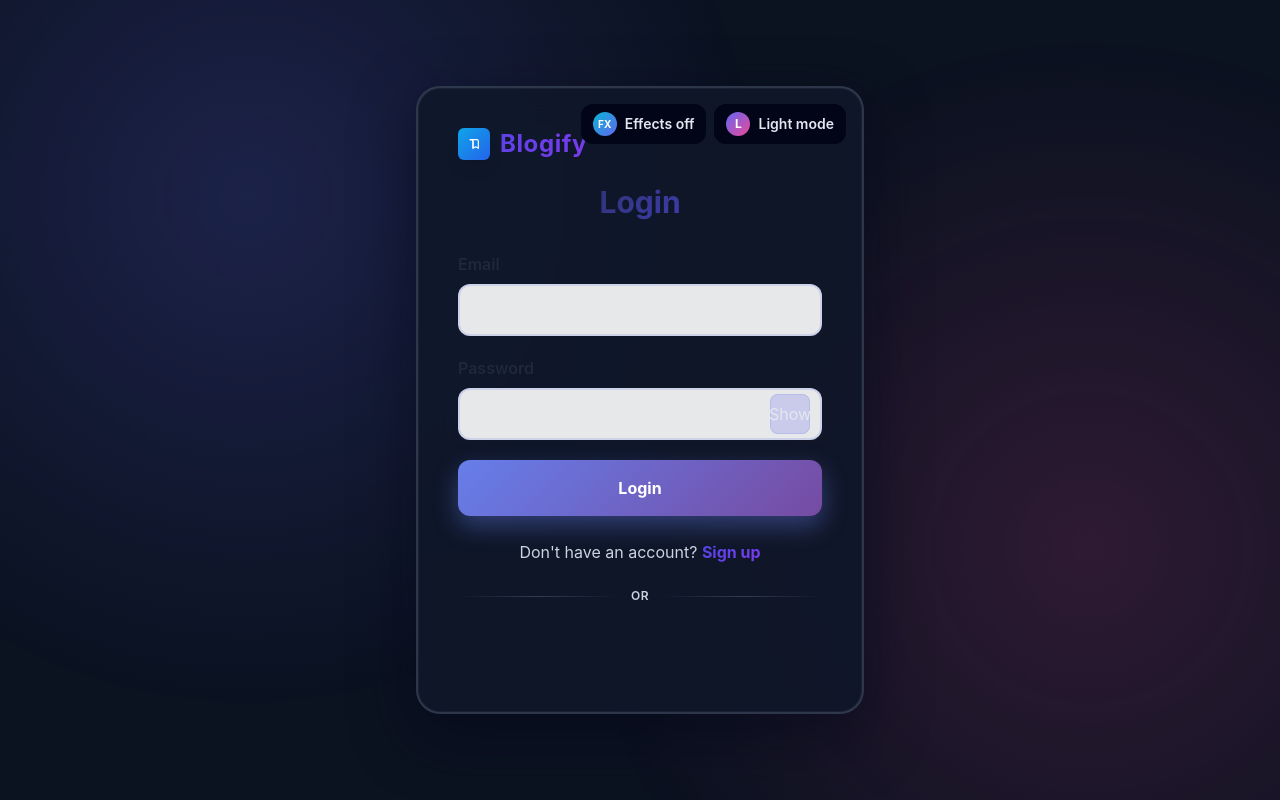
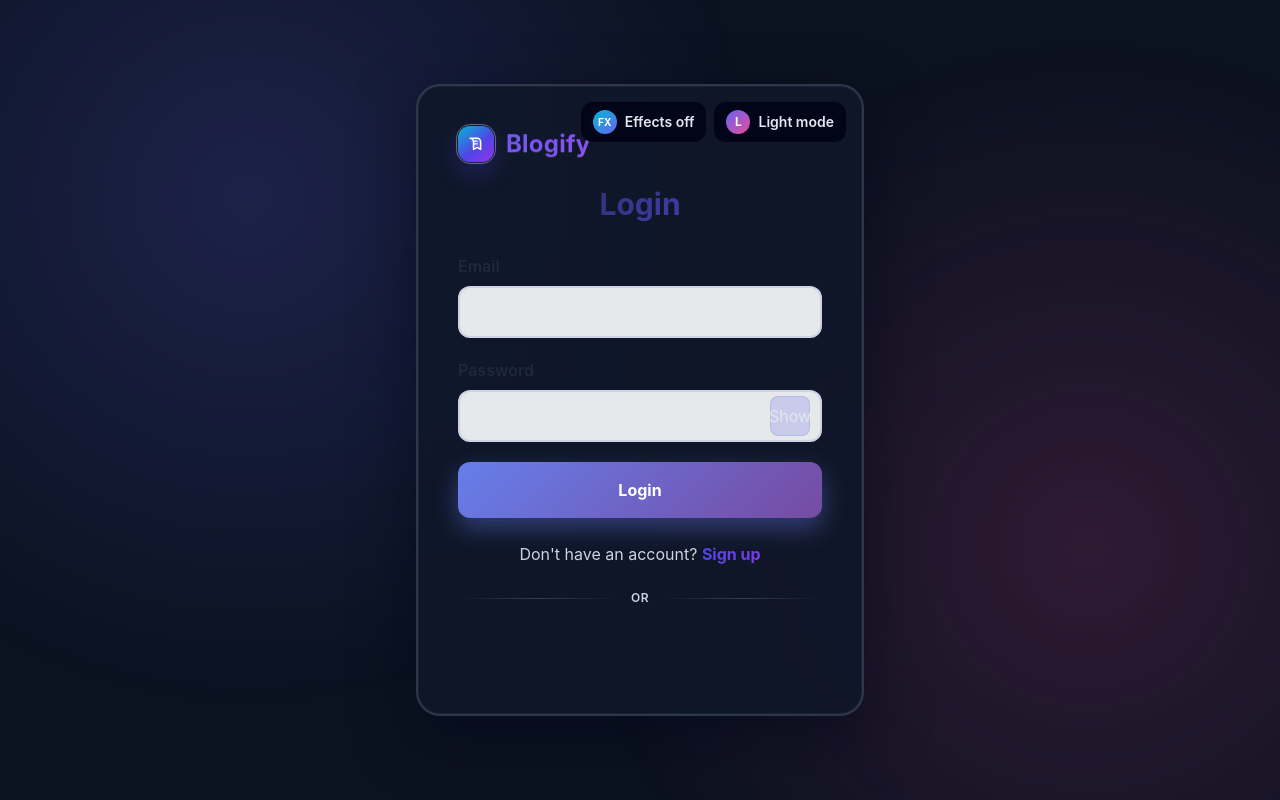
Before and after one commit to AbhinavVajinapalli/Blogify, a React (Create React App) app in the folder frontend/: page /login in a window 1280 px wide. Built offline with nearby package versions, Linux system fonts and the light colour scheme; no server answers.

Commit message:
Fix dashboard menu toggle behavior and redesign logo

```diff
--- a/frontend/src/components/common/Logo.jsx
+++ b/frontend/src/components/common/Logo.jsx
@@ -2,24 +2,28 @@ import '../../styles/Logo.scss';
 
 /* eslint-disable react/prop-types */
 
-const Logo = ({ text = 'Blogify', light = false, className = '' }) => {
-  const classes = ['logo', light ? 'logo-light' : '', className].filter(Boolean).join(' ');
+const Logo = ({ text = 'Blogify', light = false, iconOnly = false, className = '' }) => {
+  const classes = ['logo', light ? 'logo-light' : '', iconOnly ? 'logo-icon-only' : '', className]
+    .filter(Boolean)
+    .join(' ');
 
   return (
     <span className={classes}>
       <span className="logo-mark" aria-hidden="true">
         <svg viewBox="0 0 24 24" fill="none" xmlns="http://www.w3.org/2000/svg">
+          <path d="M12 2.5 14.3 7.1l5 .7-3.6 3.5.9 5-4.6-2.4-4.6 2.4.9-5-3.6-3.5 5-.7L12 2.5Z" fill="currentColor" opacity="0.15" />
           <path
-            d="M6 5.5H16C17.38 5.5 18.5 6.62 18.5 8V18.5L14.5 16L10.5 18.5V8C10.5 6.62 9.38 5.5 8 5.5H6Z"
+            d="M6.5 5h6.8c2.32 0 4.2 1.88 4.2 4.2v9.3l-4.2-2.5-4.2 2.5V9.2A4.2 4.2 0 0 0 4.9 5h1.6Z"
             stroke="currentColor"
-            strokeWidth="1.8"
+            strokeWidth="1.9"
             strokeLinecap="round"
             strokeLinejoin="round"
           />
-          <path d="M6 5.5H8C9.38 5.5 10.5 6.62 10.5 8V18.5" stroke="currentColor" strokeWidth="1.8" />
+          <path d="M9.1 8.5h4.3" stroke="currentColor" strokeWidth="1.7" strokeLinecap="round" />
+          <path d="M9.1 11.8h4.3" stroke="currentColor" strokeWidth="1.7" strokeLinecap="round" />
         </svg>
       </span>
-      <span className="logo-text">{text}</span>
+      {text ? <span className="logo-text">{text}</span> : null}
     </span>
   );
 };
--- a/frontend/src/components/layout/DashboardLayout.jsx
+++ b/frontend/src/components/layout/DashboardLayout.jsx
@@ -7,6 +7,23 @@ import Logo from '../common/Logo';
 import ThemeToggle from '../common/ThemeToggle';
 import EffectsToggle from '../common/EffectsToggle';
 import '../../styles/DashboardLayout.scss';
+
+const MenuToggleIcon = ({ expanded }) => (
+  <svg viewBox="0 0 24 24" aria-hidden="true" focusable="false">
+    {expanded ? (
+      <path
+        d="M6.7 5.3 12 10.6l5.3-5.3 1.4 1.4L13.4 12l5.3 5.3-1.4 1.4L12 13.4l-5.3 5.3-1.4-1.4L10.6 12 5.3 6.7Z"
+        fill="currentColor"
+      />
+    ) : (
+      <path d="M4 6h16v2H4V6Zm0 5h16v2H4v-2Zm0 5h16v2H4v-2Z" fill="currentColor" />
+    )}
+  </svg>
+);
+
+MenuToggleIcon.propTypes = {
+  expanded: PropTypes.bool.isRequired,
+};
 
 const CreateIcon = () => (
   <svg viewBox="0 0 24 24" aria-hidden="true" focusable="false">
@@ -47,12 +64,6 @@ const SettingsIcon = () => (
   </svg>
 );
 
-const ExpandIcon = ({ expanded }) => <span aria-hidden="true">{expanded ? '‹' : '›'}</span>;
-
-ExpandIcon.propTypes = {
-  expanded: PropTypes.bool.isRequired,
-};
-
 const navItems = [
   { to: '/dashboard/create', label: 'Create New Post', icon: <CreateIcon /> },
   { to: '/dashboard/posts', label: 'Posts', icon: <PostsIcon /> },
@@ -77,13 +88,9 @@ const DashboardLayout = () => {
 
   return (
     <div className="dashboard-layout">
-      <aside
-        className={`dashboard-sidebar ${isExpanded ? 'is-expanded' : 'is-collapsed'}`}
-        onMouseEnter={() => setIsSidebarExpanded(true)}
-        onMouseLeave={() => setIsSidebarExpanded(false)}
-      >
+      <aside className={`dashboard-sidebar ${isExpanded ? 'is-expanded' : 'is-collapsed'}`}>
         <div className="brand">
-          <Logo text="Blogify" light />
+          <Logo text="Blogify" light iconOnly={!isExpanded} />
           <button
             type="button"
             className="sidebar-expand-btn"
@@ -91,7 +98,7 @@ const DashboardLayout = () => {
             aria-label={isExpanded ? 'Collapse navigation' : 'Expand navigation'}
             aria-pressed={isExpanded}
           >
-            <ExpandIcon expanded={isExpanded} />
+            <MenuToggleIcon expanded={isExpanded} />
           </button>
         </div>
         <nav className="dashboard-nav">
--- a/frontend/src/styles/DashboardLayout.scss
+++ b/frontend/src/styles/DashboardLayout.scss
@@ -20,6 +20,10 @@
       border-color: rgba(255, 255, 255, 0.2);
       background: rgba(15, 23, 42, 0.25);
       backdrop-filter: blur(10px);
+
+      svg {
+        @apply h-4 w-4;
+      }
 
       &:hover {
         background: rgba(15, 23, 42, 0.4);
@@ -237,7 +241,6 @@
     }
   }
 
-  .dashboard-sidebar.is-collapsed:hover,
   .dashboard-sidebar.is-expanded {
     width: 280px;
 
--- a/frontend/src/styles/Logo.scss
+++ b/frontend/src/styles/Logo.scss
@@ -1,25 +1,49 @@
 .logo {
-  @apply inline-flex items-center gap-2.5;
+  @apply inline-flex items-center gap-3;
 
   .logo-mark {
-    @apply inline-flex h-8 w-8 items-center justify-center rounded-md bg-gradient-to-br from-sky-500 to-blue-600 text-white shadow-lg;
+    @apply inline-flex h-9 w-9 items-center justify-center rounded-xl text-white;
+    background: linear-gradient(140deg, #06b6d4 0%, #4f46e5 55%, #9333ea 100%);
+    box-shadow: 0 10px 24px rgba(79, 70, 229, 0.28);
+    position: relative;
+
+    &::after {
+      content: '';
+      position: absolute;
+      inset: -2px;
+      border-radius: 0.9rem;
+      border: 1px solid rgba(255, 255, 255, 0.35);
+      pointer-events: none;
+    }
 
     svg {
-      @apply h-4 w-4;
+      @apply h-5 w-5;
     }
   }
 
   .logo-text {
-    @apply font-bold tracking-wide;
+    @apply font-bold;
+    letter-spacing: 0.01em;
+    color: #312e81;
+    text-shadow: 0 1px 0 rgba(255, 255, 255, 0.12);
+  }
+
+  &.logo-icon-only {
+    @apply gap-0;
+
+    .logo-text {
+      display: none;
+    }
   }
 }
 
 .logo-light {
   .logo-mark {
-    @apply shadow-none;
+    box-shadow: 0 10px 20px rgba(15, 23, 42, 0.35);
   }
 
   .logo-text {
     @apply text-white;
+    text-shadow: none;
   }
 }
```
